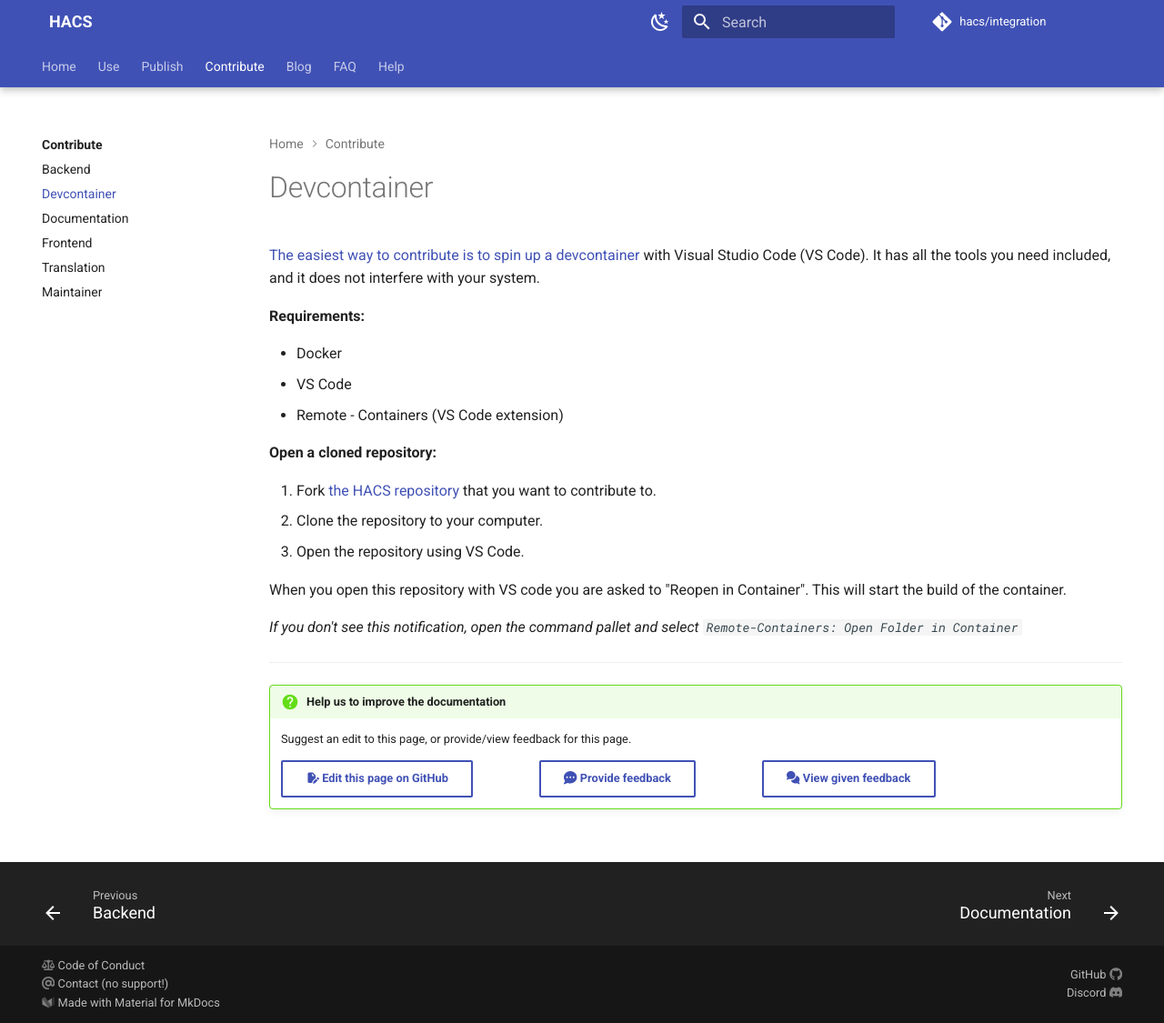
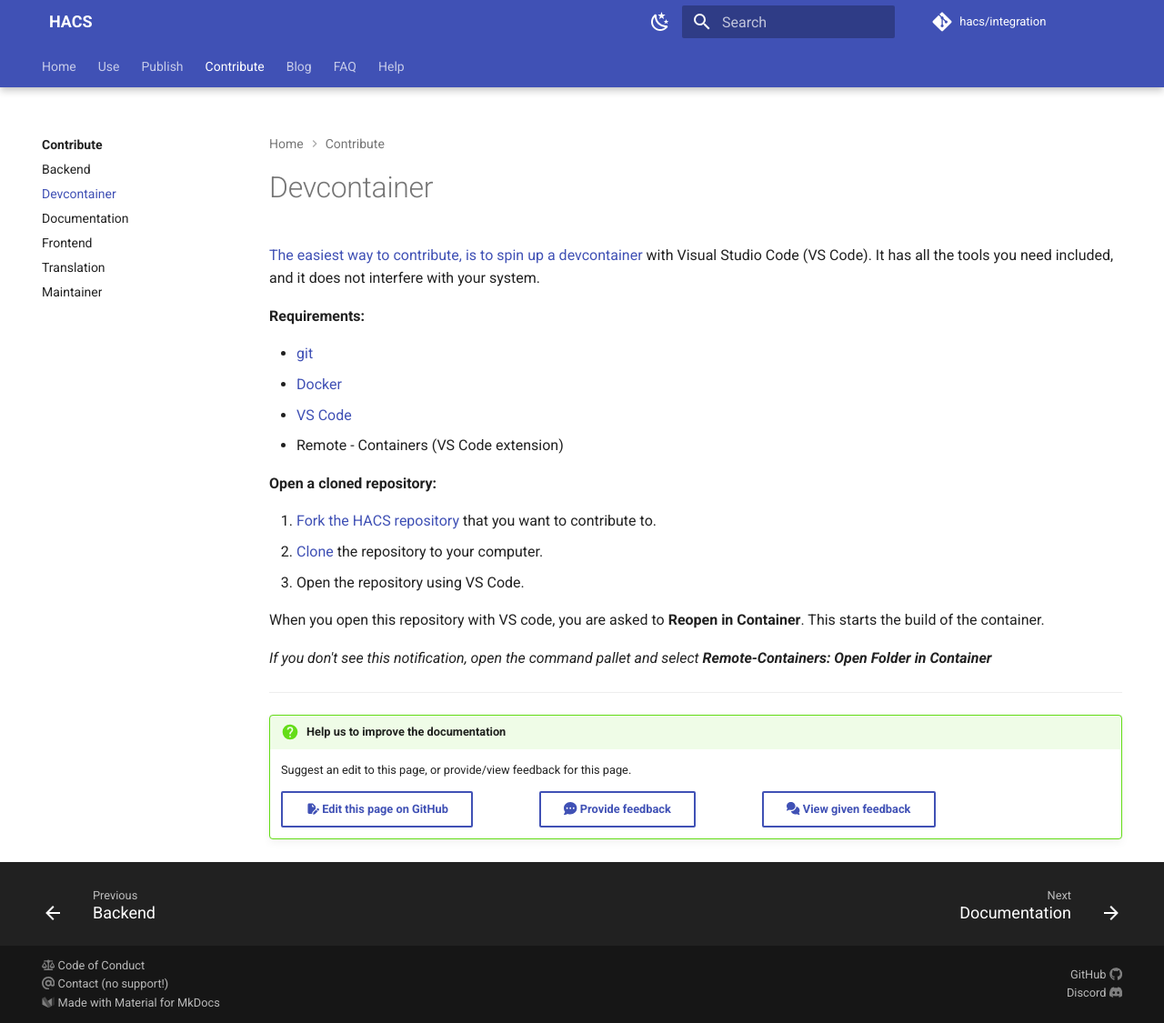
Before and after one commit to hacs/documentation, an MkDocs documentation site: the page built from source/docs/contribute/devcontainer.md, in a window 1280 px wide and 1125 px high. Shown: the whole window at 91% size. Built offline with MkDocs 1.6.1 and Material for MkDocs 9.7.7, drawn with Linux system fonts in a browser that asks for light colours; plug-ins that fetch from the network failed and are left out; comment, search, counter and statistics services are not loaded.

Commit message:
Devcontainers: add links to related external resources

```diff
--- a/source/docs/contribute/devcontainer.md
+++ b/source/docs/contribute/devcontainer.md
@@ -3,20 +3,21 @@ id: devcontainer
 title: Devcontainer
 description: "Set up devcontainer"
 ---
-[The easiest way to contribute is to spin up a devcontainer](https://code.visualstudio.com/remote/containers) with Visual Studio Code (VS Code). It has all the tools you need included, and it does not interfere with your system.
+[The easiest way to contribute, is to spin up a devcontainer](https://code.visualstudio.com/docs/devcontainers/containers) with Visual Studio Code (VS Code). It has all the tools you need included, and it does not interfere with your system.
 
 **Requirements:**
 
-- Docker
-- VS Code
+- [git](https://git-scm.com/book/en/v2/Getting-Started-Installing-Git)
+- [Docker](https://docs.docker.com/get-docker/)
+- [VS Code](https://code.visualstudio.com/docs)
 - Remote - Containers (VS Code extension)
 
 **Open a cloned repository:**
 
-1. Fork [the HACS repository](https://github.com/hacs) that you want to contribute to.
-2. Clone the repository to your computer.
+1. [Fork](https://git-scm.com/book/en/v2/GitHub-Contributing-to-a-Project) [the HACS repository](https://github.com/hacs) that you want to contribute to.
+2. [Clone](https://git-scm.com/book/en/v2/Git-Basics-Getting-a-Git-Repository) the repository to your computer.
 3. Open the repository using VS Code.
 
-When you open this repository with VS code you are asked to "Reopen in Container". This will start the build of the container.
+When you open this repository with VS code, you are asked to **Reopen in Container**. This starts the build of the container.
 
-*If you don't see this notification, open the command pallet and select  `Remote-Containers: Open Folder in Container`*
+_If you don't see this notification, open the command pallet and select  **Remote-Containers: Open Folder in Container**_
```
